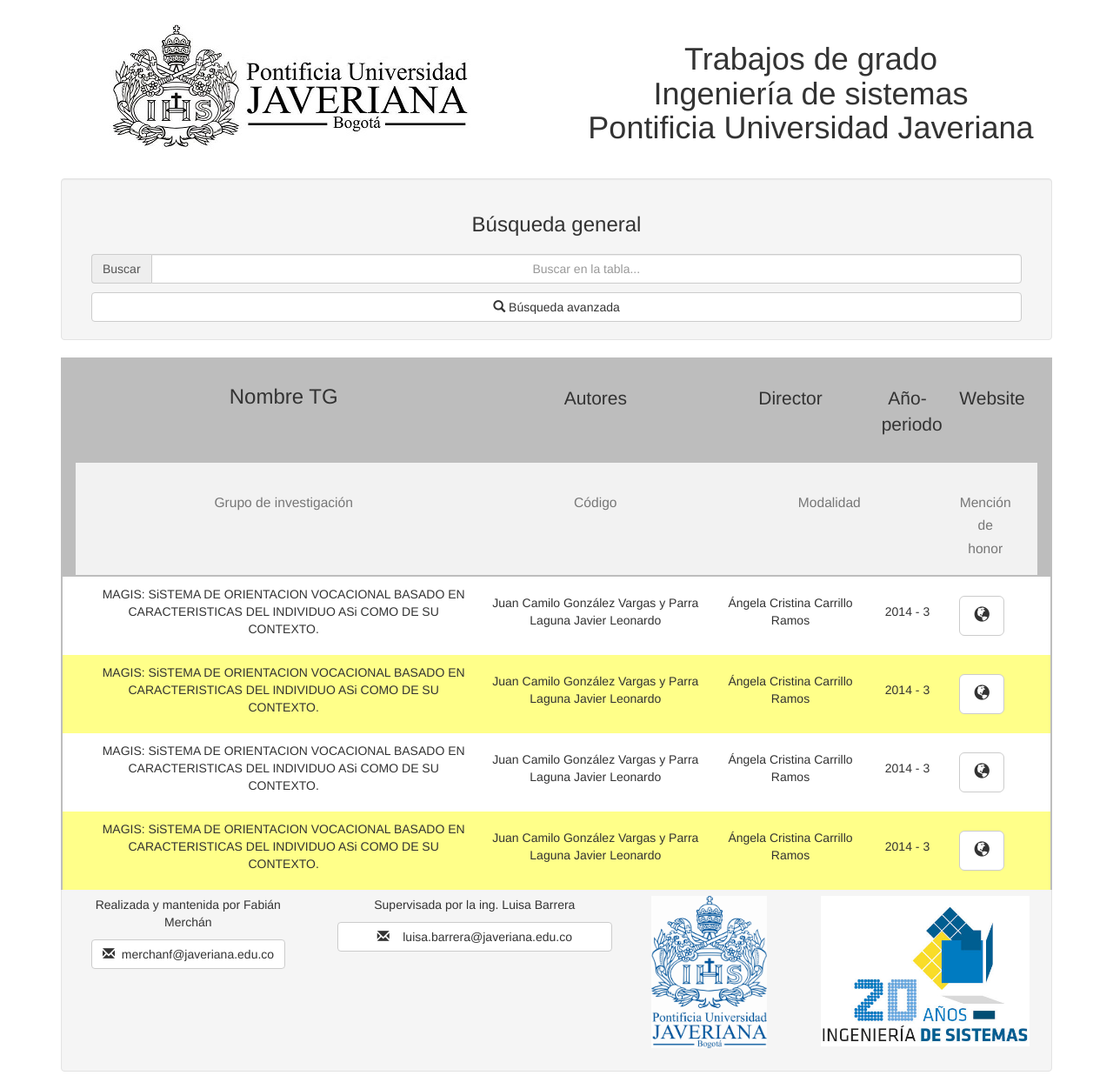
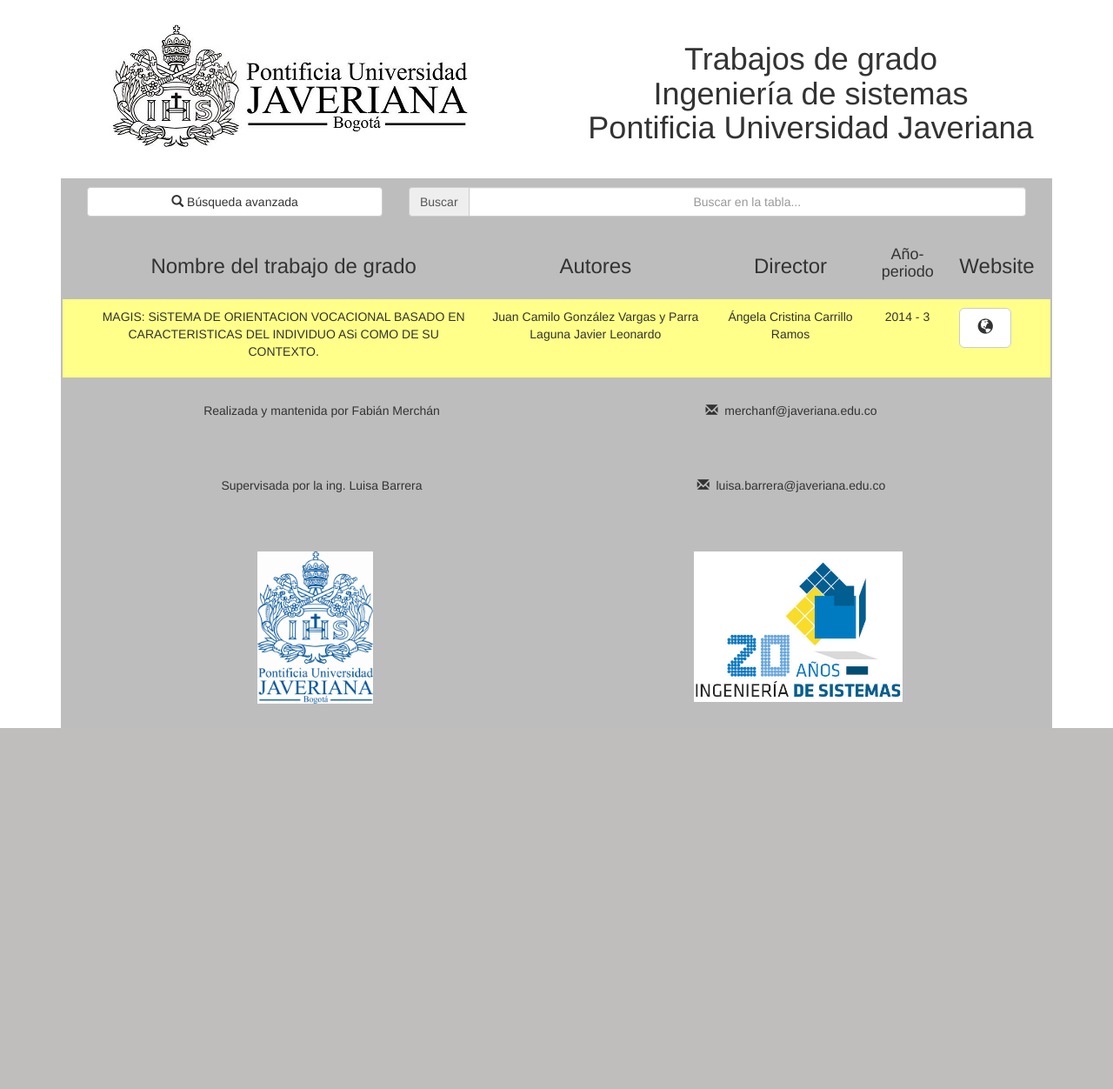
Before and after one commit to fabka/tgisispuj, a PHP site: page / in a window 1280 px wide. Shown: the whole page at 87% size. After the commit the page ends 837 px from the top, so only its background shows below. Run offline with PHP 8.4, Linux system fonts and the light colour scheme.

Commit message:
tables style finished testing javascript search functions

```diff
--- a/css/tgisispuj.css
+++ b/css/tgisispuj.css
@@ -9,7 +9,13 @@
   margin-right: auto;
 }
 
-.filter-comp{
+.filter{
+  padding-top: 0.75em;
+  padding-bottom: 0.75em;
+  background-color: #BDBDBD;
+}
+
+.filter .component{
   margin-top: 0.75em;
   margin-bottom: 0.75em;
 }
@@ -20,29 +26,24 @@
   margin-right: auto;
 }
 
-/*
- nuevo diseño
-*/
-
-.filter-button{
-  margin-top: 0.5em;
-  margin-bottom: 0.5em;
-  white-space: normal;
-  width: 100%
+.footer{
+  background-color: #BDBDBD;
 }
 
-.footer-logo{
+.footer .logo{
   max-width: 240px;
   max-height: 175px;
-  margin:auto;
+  margin: auto;
 }
 
-.footer-elements{
-  margin-top: 0.5em;
-  margin-bottom: 0.5em;
+.footer .element{
+  margin-top: 2em;
+  margin-bottom: 2em;
 }
 
 .advanced-search{
+  padding-top: 3em;
+  padding-bottom: 3em;
   background-color: #7290ae;
 }
 
@@ -50,13 +51,13 @@
   background-color: #BDBDBD;
   border: 2px solid #BDBDBD;
 }
+
 .cabeza .main{
   padding-top: 10px;
   padding-bottom: 10px;
   background-color: #BDBDBD;
 }
-.cabeza .main .celda h3{
-}
+
 .cabeza .secondary{
   padding-top: 10px;
   padding-bottom: 10px;
@@ -86,8 +87,6 @@
 .item .main{
   padding-top: 10px;
   padding-bottom: 10px;
-  display:flex;
-  align-items: center;
   transition: all 0.2s ease-in;
       -webkit-transition: all 0.2s ease-in;
       -moz-transition: all 0.2s ease-in;
--- a/index.html
+++ b/index.html
@@ -1,4 +1,3 @@
-
 <!DOCTYPE html>
 <html>
   <head>
@@ -20,7 +19,7 @@
       <div class="row banner">
         <div class="col-md-6">
           <div class="banner-img">
-            <img src="Imagenes/JaveBanner.jpg" alt="Logo javeriana" >
+            <img class="img-responsive" src="Imagenes/JaveBanner.jpg" alt="Logo javeriana" >
           </div>
         </div>
         <div class="col-md-6">
@@ -32,30 +31,26 @@
         </div>
       </div>
       <!-- Filtros -->
-      <div class="well">
-        <div class="row">
-          <div class="col-md-12">
-            <div class="col-xs-12">
-              <h3 class="text-center">Búsqueda general</h3>
+      <div class="col-xs-12 filter">
+      <!-- Botón de búsqueda avanzada -->
+      <div class="col-xs-12 col-md-4">
+        <button id="advanced-search-button" type="button" class="btn btn-default btn-md btn-dd">
+          <span class="glyphicon glyphicon-search" aria-hidden="true"></span> Búsqueda avanzada
+        </button>
       </div>
-            <!-- Búsqueda general -->
-            <div class="col-xs-12">
-              <div class="input-group filter-comp btn-dd">
+      <!-- Botón de Búsqueda general -->
+      <div class="col-xs-12 col-md-8">
+        <div class="input-group btn-dd">
           <span class="input-group-addon">Buscar</span>
           <input type="text" id="search-bar" class="form-control text-center search-bar" placeholder="Buscar en la tabla...">
         </div>
       </div><!-- Búsqueda general -->
-            <div class="col-xs-12">
-              <button id="advanced-search-button" type="button" class="btn btn-default btn-md btn-dd">
-                <span class="glyphicon glyphicon-search" aria-hidden="true"></span> Búsqueda avanzada
-              </button>
-            </div>
-            <!-- bloque de búsqueda avanzada -->
+      <!-- Bloque de búsqueda avanzada -->
       <div class="col-xs-12">
         <div class="col-xs-12 advanced-search">
           <!-- Modalidad -->
           <div class="col-xs-6 col-xs-offset-3 col-md-4 col-md-offset-0 col-lg-2">
-                  <div class="btn-group btn-dd filter-comp">
+            <div class="btn-group btn-dd component">
               <button id='modality-button' type="button" class="btn btn-default dropdown-toggle btn-dd" data-toggle="dropdown">
                 Modalidad <span class="caret"></span>
               </button>
@@ -68,7 +63,7 @@
           </div><!-- Modalidad -->
           <!-- Grupo de investigación -->
           <div class="col-xs-6 col-xs-offset-3 col-md-4 col-md-offset-0 col-lg-3">
-                  <div class="btn-group btn-dd filter-comp">
+            <div class="btn-group btn-dd component">
               <button id="research-group-button" type="button" class="btn btn-default dropdown-toggle btn-dd" data-toggle="dropdown">
                 Grupo de investigación <span class="caret"></span>
               </button>
@@ -81,7 +76,7 @@
           </div><!-- Grupo de investigación -->
           <!-- Mención de honor -->
           <div class="col-xs-6 col-xs-offset-3 col-md-4 col-md-offset-0 col-lg-3">
-                  <div class="btn-group btn-dd filter-comp">
+            <div class="btn-group btn-dd component">
               <button id="honor-mention-button" type="button" class="btn btn-default dropdown-toggle btn-dd" data-toggle="dropdown">
                 Mención de honor <span class="caret"></span>
               </button>
@@ -93,7 +88,7 @@
           </div><!-- Mención de honor -->
           <!-- Año -->
           <div class="col-xs-8 col-xs-offset-2 col-md-6 col-md-offset-0 col-lg-2">
-                  <div class="input-group filter-comp">
+            <div class="input-group component">
               <span class="input-group-addon">Año</span>
               <input type="text" id="search-by-year-bar" class="form-control text-center" placeholder="Año">
             </div>
@@ -101,7 +96,7 @@
 
           <!--Periodo -->
           <div class="col-xs-4 col-xs-offset-4 col-md-6 col-md-offset-0 col-lg-2">
-                  <div class="btn-group btn-dd filter-comp">
+            <div class="btn-group btn-dd component">
               <button id="period-button" type="button" class="btn btn-default dropdown-toggle btn-dd" data-toggle="dropdown">
                 Periodo <span class="caret"></span>
               </button>
@@ -113,79 +108,79 @@
           </div> <!-- Periodo -->
 
           <!-- buscar y limpiar -->
-                <div class="col-xs-6 col-xs-offset-4 col-md-6 col-md-offset-5 filter-comp">
-                  <button id="search-button" type="button btn-dd" class="btn btn-default btn-lg">
+          <div class="col-xs-12 col-md-4 col-md-offset-2 component">
+            <button id="search-button" type="button" class="btn btn-default btn-md btn-dd">
               <span class="glyphicon glyphicon-search"></span> Buscar
             </button>
-                  <button id="clear-button" type="button btn-dd" class="btn btn-default btn-lg">
+          </div>
+          <div class="col-xs-12 col-md-4 component">
+            <button id="clear-button" type="button" class="btn btn-default btn-md btn-dd">
               <span class="glyphicon glyphicon-trash" aria-hidden="true"></span> Limpiar
             </button>
           </div> <!-- buscar y limpiar -->
         </div>
       </div><!-- Bloque de búsqueda avanzada-->
-
       </div>
-        </div><!-- row -->
-      </div><!-- well -->
-
       <!-- Nueva tabla -->
       <div class="col-xs-12 cabeza">
         <div class="col-xs-12 main">
-          <div class="col-xs-5 celda">
-            <h3 class="text-center ">Nombre TG</h3>
+          <div class="col-xs-12 col-md-5">
+            <h3 class="text-center">Nombre del trabajo de grado</h3>
           </div>
-          <div class="col-xs-3 celda">
-            <h3 class="text-center lead">Autores</h3>
+          <div class="col-xs-12 col-md-3">
+            <h3 class="text-center">Autores</h3>
           </div>
-          <div class="col-xs-2 celda">
-            <h3 class="text-center lead">Director</h3>
+          <div class="col-xs-4 col-md-2">
+            <h3 class="text-center">Director</h3>
           </div>
-          <div class="col-xs-1 celda">
-            <h3 class="text-center lead">Año-periodo</h3>
+          <div class="col-xs-4 col-md-1">
+            <h4 class="text-center">Año-periodo</h4>
           </div>
-          <div class="col-xs-1 celda">
-            <h3 class="text-center lead">Website</h3>
+          <div class="col-xs-4 col-md-1">
+            <h3 class="text-center">Website</h3>
           </div>
         </div>
+
         <div class="col-xs-12 secondary">
-          <div class="col-xs-5 celda">
+          <div class="col-xs-4">
             <h3 class="text-center"><small>Grupo de investigación</small></h3>
           </div>
-          <div class="col-xs-3 celda">
+          <div class="col-xs-3">
             <h3 class="text-center"><small>Código</small></h3>
           </div>
-          <div class="col-xs-3 celda">
+          <div class="col-xs-3">
             <h3 class="text-center"><small>Modalidad</small></h3>
           </div>
-          <div class="col-xs-1 celda">
+          <div class="col-xs-2">
             <h3 class="text-center"><small>Mención de honor</small></h3>
           </div>
         </div>
       </div>
+      <div class="cuerpo">
       <div class="col-xs-12 item">
         <div class="col-xs-12 main">
-          <div class="col-xs-5">
+          <div class="col-xs-12 col-md-5">
             <p class="text-center">MAGIS: SiSTEMA DE ORIENTACION VOCACIONAL BASADO EN CARACTERISTICAS DEL INDIVIDUO ASi COMO DE SU CONTEXTO.</p>
           </div>
-          <div class="col-xs-3">
+          <div class="col-xs-12 col-md-3">
             <p class="text-center">Juan Camilo González Vargas  y Parra Laguna Javier Leonardo</p>
           </div>
-          <div class="col-xs-2">
+          <div class="col-xs-4 col-md-2">
             <p class="text-center">Ángela Cristina Carrillo Ramos</p>
           </div>
-          <div class="col-xs-1">
-            <td class="year"><p class="text-center">2014 - 3</p></td>
+          <div class="col-xs-4 col-md-1">
+            <td class="year"><p class="text-center">2014 - 3</p>
           </div>
-          <div class="col-xs-1">
+          <div class="col-xs-4 col-md-1">
             <a href="http://pegasus.javeriana.edu.co/~CIS1430IS11">
-              <button type="button" class="btn btn-default btn-lg">
+              <button type="button" class="btn btn-default btn-lg btn-dd">
                 <span class="glyphicon glyphicon-globe"></span>
               </button>
             </a>
           </div>
         </div>
         <div class="col-xs-12 secondary">
-          <div class="col-xs-5">
+          <div class="col-xs-4">
             <p class="text-center">SiDre</p>
           </div>
           <div class="col-xs-3">
@@ -194,168 +189,41 @@
           <div class="col-xs-3">
             <p class="text-center">Investigación</p>
           </div>
-          <div class="col-xs-1">
+          <div class="col-xs-2">
             <p class="text-center"><span class="glyphicon glyphicon-ok"></span></p>
           </div>
         </div>
       </div>
-      <div class="col-xs-12 item">
-        <div class="col-xs-12 main">
-          <div class="col-xs-5">
-            <p class="text-center">MAGIS: SiSTEMA DE ORIENTACION VOCACIONAL BASADO EN CARACTERISTICAS DEL INDIVIDUO ASi COMO DE SU CONTEXTO.</p>
       </div>
-          <div class="col-xs-3">
-            <p class="text-center">Juan Camilo González Vargas  y Parra Laguna Javier Leonardo</p>
-          </div>
-          <div class="col-xs-2">
-            <p class="text-center">Ángela Cristina Carrillo Ramos</p>
-          </div>
-          <div class="col-xs-1">
-            <td class="year"><p class="text-center">2014 - 3</p></td>
-          </div>
-          <div class="col-xs-1">
-            <a href="http://pegasus.javeriana.edu.co/~CIS1430IS11">
-              <button type="button" class="btn btn-default btn-lg">
-                <span class="glyphicon glyphicon-globe"></span>
-              </button>
-            </a>
-          </div>
-        </div>
-        <div class="col-xs-12 secondary">
-          <div class="col-xs-5">
-            <p class="text-center">SiDre</p>
-          </div>
-          <div class="col-xs-3">
-            <p class="text-center">CIS1430IS07</p>
-          </div>
-          <div class="col-xs-3">
-            <p class="text-center">Investigación</p>
-          </div>
-          <div class="col-xs-1">
-            <p class="text-center"><span class="glyphicon glyphicon-ok"></span></p>
-          </div>
-
-
-        </div>
-      </div>
-      <div class="col-xs-12 item">
-        <div class="col-xs-12 main">
-          <div class="col-xs-5">
-            <p class="text-center">MAGIS: SiSTEMA DE ORIENTACION VOCACIONAL BASADO EN CARACTERISTICAS DEL INDIVIDUO ASi COMO DE SU CONTEXTO.</p>
-          </div>
-          <div class="col-xs-3">
-            <p class="text-center">Juan Camilo González Vargas  y Parra Laguna Javier Leonardo</p>
-          </div>
-          <div class="col-xs-2">
-            <p class="text-center">Ángela Cristina Carrillo Ramos</p>
-          </div>
-          <div class="col-xs-1">
-            <td class="year"><p class="text-center">2014 - 3</p></td>
-          </div>
-          <div class="col-xs-1">
-            <a href="http://pegasus.javeriana.edu.co/~CIS1430IS11">
-              <button type="button" class="btn btn-default btn-lg">
-                <span class="glyphicon glyphicon-globe"></span>
-              </button>
-            </a>
-          </div>
-        </div>
-        <div class="col-xs-12 secondary">
-          <div class="col-xs-5">
-            <p class="text-center">SiDre</p>
-          </div>
-          <div class="col-xs-3">
-            <p class="text-center">CIS1430IS07</p>
-          </div>
-          <div class="col-xs-3">
-            <p class="text-center">Investigación</p>
-          </div>
-          <div class="col-xs-1">
-            <p class="text-center"><span class="glyphicon glyphicon-ok"></span></p>
-          </div>
-
-
-        </div>
-      </div>
-      <div class="col-xs-12 item">
-        <div class="col-xs-12 main">
-          <div class="col-xs-5">
-            <p class="text-center">MAGIS: SiSTEMA DE ORIENTACION VOCACIONAL BASADO EN CARACTERISTICAS DEL INDIVIDUO ASi COMO DE SU CONTEXTO.</p>
-          </div>
-          <div class="col-xs-3">
-            <p class="text-center">Juan Camilo González Vargas  y Parra Laguna Javier Leonardo</p>
-          </div>
-          <div class="col-xs-2">
-            <p class="text-center">Ángela Cristina Carrillo Ramos</p>
-          </div>
-          <div class="col-xs-1">
-            <td class="year"><p class="text-center">2014 - 3</p></td>
-          </div>
-          <div class="col-xs-1">
-            <a href="http://pegasus.javeriana.edu.co/~CIS1430IS11">
-              <button type="button" class="btn btn-default btn-lg">
-                <span class="glyphicon glyphicon-globe"></span>
-              </button>
-            </a>
-          </div>
-        </div>
-        <div class="col-xs-12 secondary">
-          <div class="col-xs-5">
-            <p class="text-center">SiDre</p>
-          </div>
-          <div class="col-xs-3">
-            <p class="text-center">CIS1430IS07</p>
-          </div>
-          <div class="col-xs-3">
-            <p class="text-center">Investigación</p>
-          </div>
-          <div class="col-xs-1">
-            <p class="text-center"><span class="glyphicon glyphicon-ok"></span></p>
-          </div>
-
-
-        </div>
-      </div>
-
       <!-- Footer -->
-      <div class="well">
-        <div class="row">
+      <div class="col-xs-12 footer">
         <!-- Fabián Merchan -->
-          <div class="col-md-3 footer-elements">
-            <div class="col-md-12">
+        <div class="col-xs-12 element">
+          <div class="col-xs-12 col-md-6">
             <p class="text-center">Realizada y mantenida por Fabián Merchán</p>
           </div>
-            <div class="col-md-12">
-              <button type="button" class="btn btn-default btn-dd">
-                <span class="glyphicon glyphicon-envelope text-center" aria-hidden="true"></span>&nbsp;&nbsp;merchanf@javeriana.edu.co
-              </button>
+          <div class="col-xs-12 col-md-6">
+            <p class="text-center"><span class="glyphicon glyphicon-envelope text-center" aria-hidden="true"></span>&nbsp;&nbsp;merchanf@javeriana.edu.co</p>
           </div>
         </div>
         <!-- Luisa Barrera -->
-          <div class="col-md-4 footer-elements">
-            <div class="col-md-12">
+        <div class="col-xs-12 element">
+          <div class="col-xs-12 col-md-6">
             <p class="text-center">Supervisada por la ing. Luisa Barrera</p>
           </div>
-            <div class="col-md-12">
-              <button type="button" class="btn btn-default btn-dd">
-                <span class="glyphicon glyphicon-envelope text-center" aria-hidden="true"></span>&nbsp;&nbsp;&nbsp;&nbsp;luisa.barrera@javeriana.edu.co
-              </button>
+          <div class="col-xs-12 col-md-6">
+            <p class="text-center"><span class="glyphicon glyphicon-envelope text-center" aria-hidden="true"></span>&nbsp;&nbsp;luisa.barrera@javeriana.edu.co</p>
           </div>
         </div>
         <!-- Logo javeriana -->
-          <div class="col-md-2 footer-elements">
-            <div class="footer-logo">
-              <img class="footer-logo" src="Imagenes/PUJ.jpg" alt="Logo javeriana" >
+        <div class="col-xs-12 col-md-6 element">
+            <img class="img-responsive logo" src="Imagenes/PUJ.jpg" alt="Logo javeriana" >
+        </div>
+        <!-- Logo isis -->
+        <div class="col-xs-12 col-md-6 element">
+          <img class="img-responsive logo" src="Imagenes/isis.png" alt="Logo javeriana" >
         </div>
       </div>
-          <!-- Logo isis -->
-          <div class="col-md-3 footer-elements">
-            <div class="footer-logo">
-              <img class="footer-logo" src="Imagenes/isis.png" alt="Logo javeriana" >
-            </div>
-          </div>
-        </div>
-      </div><!-- Footer -->
     </div>
     <script type = "text/javascript" src="js/tgisispuj.js"></script>
   </body>
```
Also changed, not shown: js/tgisispuj.js (+60 -10 lines). Lines whose indentation alone changed are shown as unchanged.
